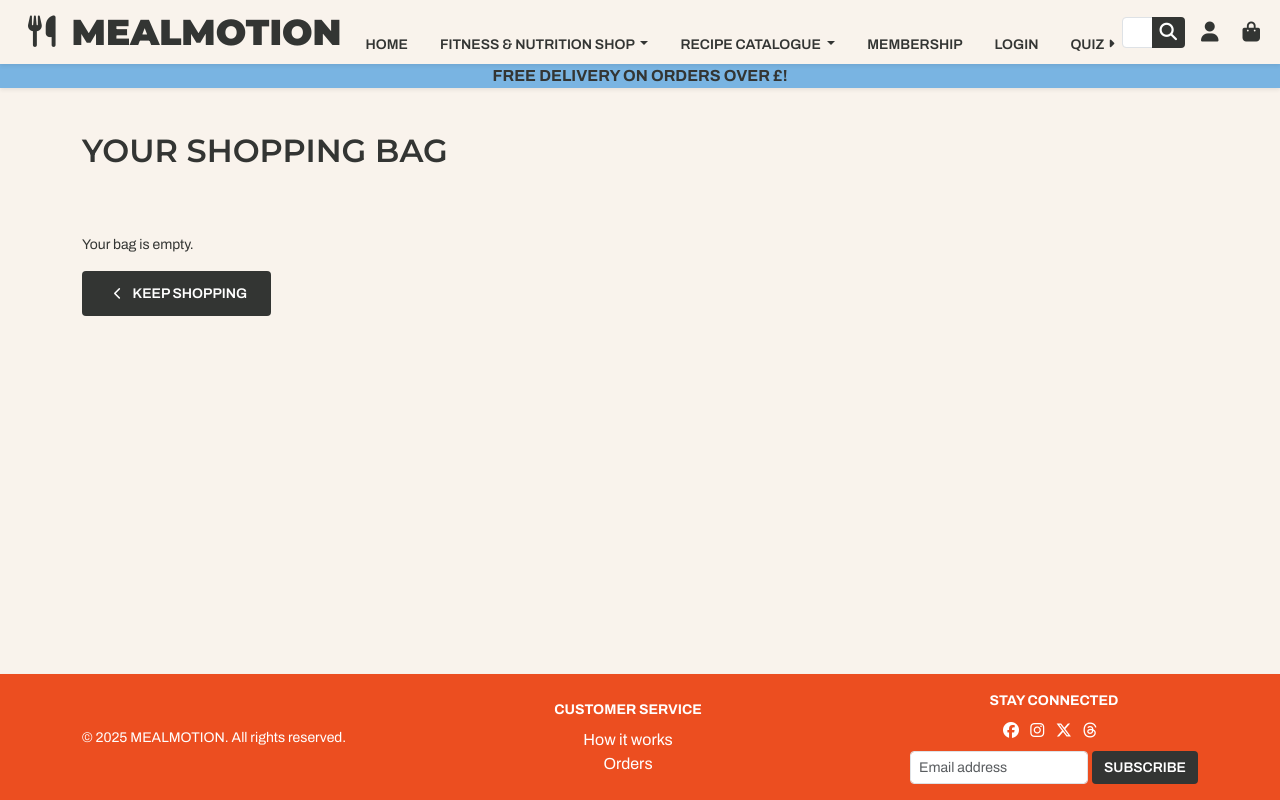
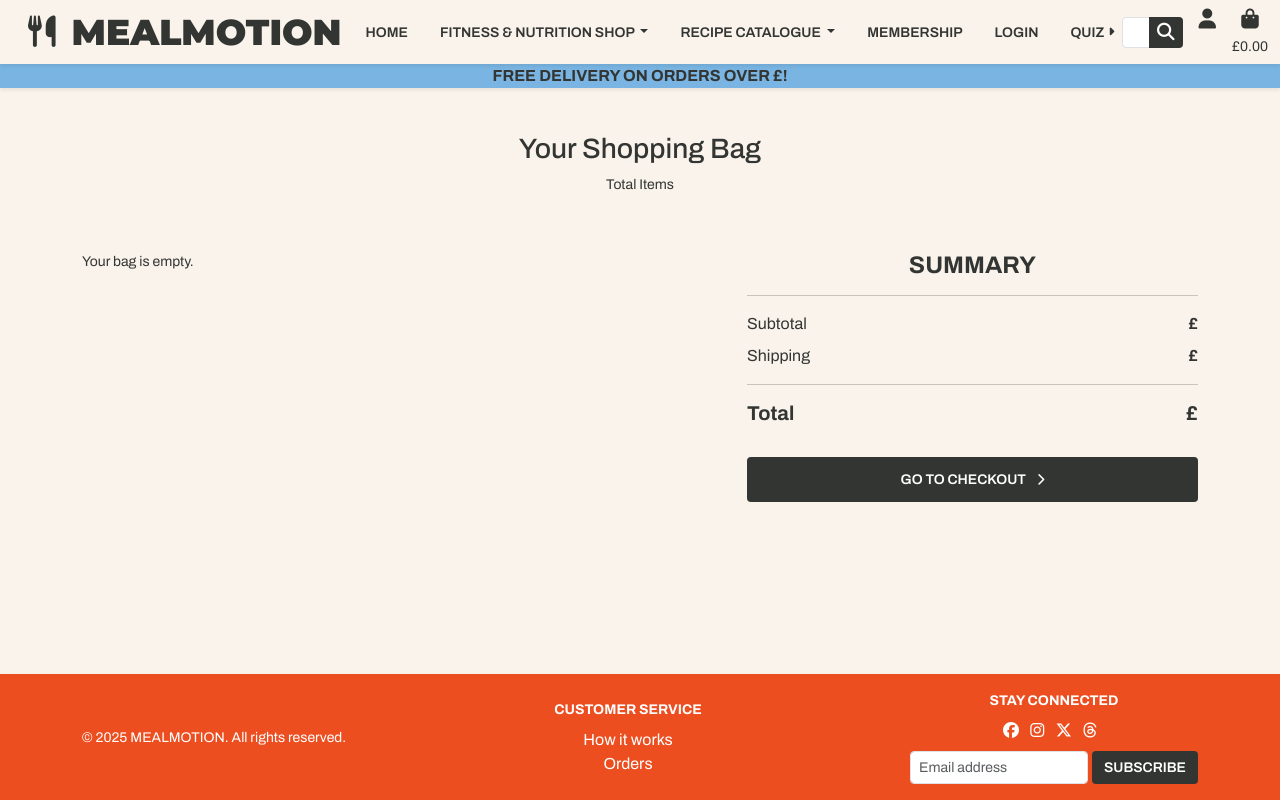
Before and after one commit to AugustinaGonja/mealmotion, a Django app: template bag/templates/bag/shopping_bag.html in a window 1280 px wide. Run offline with Django 5.2, Linux system fonts and the light colour scheme; the template is opened without the code that fills it, so the values that code supplies are empty; some libraries are stand-ins or nearby versions.

Commit message:
Added content to bag template , updated context processor.

```diff
--- a/bag/templates/bag/shopping_bag.html
+++ b/bag/templates/bag/shopping_bag.html
@@ -5,39 +5,65 @@
 <main class="py-5">
   <div class="container">
     <div class="row gy-5">
-        <h1 class="text-start">Your Shopping Bag</h1>
+      <div class="text-center">
+        <h3 class="text-center">Your Shopping Bag</h3>
+        <p class="m-2">Total Items</p>
+      </div>
       <div class="col-md-7">
         <!--Bag Items-->
         {% if bag_items %}
-        <strong>Total Items |</strong>
+        {% for item in bag_items %}
+        <div class="row align-items-center mb-3 border-bottom pb-3 m-0">
+
+          <!-- Product Image -->
+          <div class="col-3 col-md-2">
+            <img src="{{ item.product.image_url }}" class="img-fluid rounded" alt="{{ item.product.name }}">
+          </div>
+
+          <!-- Product Info -->
+          <div class="col-9 col-md-10">
+            <h6 class="mb-1 text-uppercase">{{ item.product.name }}</h6>
+            <div class="d-flex align-items-center justify-content-between mt-2">
+              <span class="fw-bold">£{{ item.product.price|floatformat:2 }}</span>
+              <!-- Quantity Selector -->
+              <form action="#" method="POST" class="d-flex align-items-center text-center">
+                {% csrf_token %}
+                <input type="number" name="quantity" value="{{ item.quantity }}" min="1"
+                  class="form-control form-control-sm me-2" style="width: 70px; height: 45px;">
+                <button type="submit" class="btn btn-sm fn-shop">Update</button>
+              </form>
+            </div>
+          </div>
+        </div>
+        {% endfor %}
+        {% else %}
+        <p>Your bag is empty.</p>
+        {% endif %}
       </div>
       <!--Order Summary-->
-      <div class="col-md-5">
-        <h4 class="text-uppercase text-center mb-3"><strong>Summary</strong></h4><hr>
+      <div class="col-lg-5">
+        <div>
+          <h4 class="text-uppercase text-center mb-3"><strong>Summary</strong></h4>
+          <hr>
           <div class="d-flex justify-content-between mb-2">
             <span>Subtotal</span>
-                <span><strong>Subtotal</strong></span>
+            <span><strong>£{{ subtotal|floatformat:2 }}</strong></span>
           </div>
-            <div class="d-flex justify-content-between mb-4">
+          <div class="d-flex justify-content-between mb-3">
             <span>Shipping</span>
-                <span><strong>Shipping</strong></span>
+            <span><strong>£{{ shipping|floatformat:2 }}</strong></span>
           </div>
           <hr>
-            <div class="d-flex justify-content-between mb-4 fs-5">
-                <span>Total</span>
-                <span><strong>Total</strong></span>
+          <div class="d-flex justify-content-between mb-4">
+            <h5><strong>Total</strong></h5>
+            <h5><strong>£{{ total|floatformat:2 }}</strong></h5>
           </div>
-        <a href="#" class="btn btn-primary btn-lg rounded-1 w-100 mb-4 fn-shop">Go To Checkout
-            <i class="fa-solid fa-chevron-right fa-sm"></i>
+          <a href="#" class="btn btn-primary btn-lg w-100 rounded-1 fn-shop">
+            Go To Checkout
+            <i class="fa-solid fa-chevron-right fa-sm ms-2"></i>
           </a>
         </div>
-        {% else %}
-          <p>Your bag is empty.</p>
-          <a href="{% url 'products' %}" class="btn btn-primary btn-lg rounded-1 fn-shop">
-            <i class="fa-solid fa-chevron-left fa-sm mx-2"></i>
-            Keep Shopping
-          </a>
-        {% endif %}
+      </div>
     </div>
   </div>
 </main>
--- a/bag/views.py
+++ b/bag/views.py
@@ -21,5 +21,4 @@
         bag[item_id] = quantity
 
     request.session['bag'] = bag
-    print(request.session['bag'])
     return redirect(redirect_url)
--- a/templates/includes/navbar.html
+++ b/templates/includes/navbar.html
@@ -15,7 +15,7 @@
 
     <!-- Collapsible Content -->
     <div class="collapse navbar-collapse" id="navbarSupportedContent">
-      <ul class="navbar-nav mx-auto my-4 mb-lg-0 gap-2 gap-lg-3 text-center align-items-center">
+      <ul class="navbar-nav mx-auto gap-2 gap-lg-3 text-center align-items-center">
         <!--Home Link-->
         <li class="nav-item"><a class="nav-link" href="{% url 'home' %}">Home</a></li>
         <!-- Dropdown 1 -->
@@ -71,8 +71,23 @@
             </button>
           </div>
         </form>
-        <a href="" class="text-reset me-2"><i class="fa-solid fa-user fa-lg"></i></a>
-        <a href="{% url 'bag' %}" class="text-reset me-2"><i class="fa-solid fa-bag-shopping fa-lg"></i></a>
+
+        <div class="d-flex align-items-start gap-3">
+          <a href="" class="text-reset">
+            <i class="fa-solid fa-user fa-lg"></i>
+          </a>
+          <div class="d-inline-flex flex-column align-items-center">
+            <a href="{% url 'bag' %}" class="text-reset text-decoration-none">
+              <i class="fa-solid fa-bag-shopping fa-lg"></i>
+            </a>
+            <small class="mt-1">
+              {% if grand_total %}
+                £{{ grand_total|floatformat:2 }}
+              {% else %}
+                £0.00
+              {% endif %}
+            </small>
+          </div>
       </div>
     </div>
   </div>
```
Also changed, not shown: bag/context.py (+12 -0 lines). Lines whose indentation alone changed are shown as unchanged.
